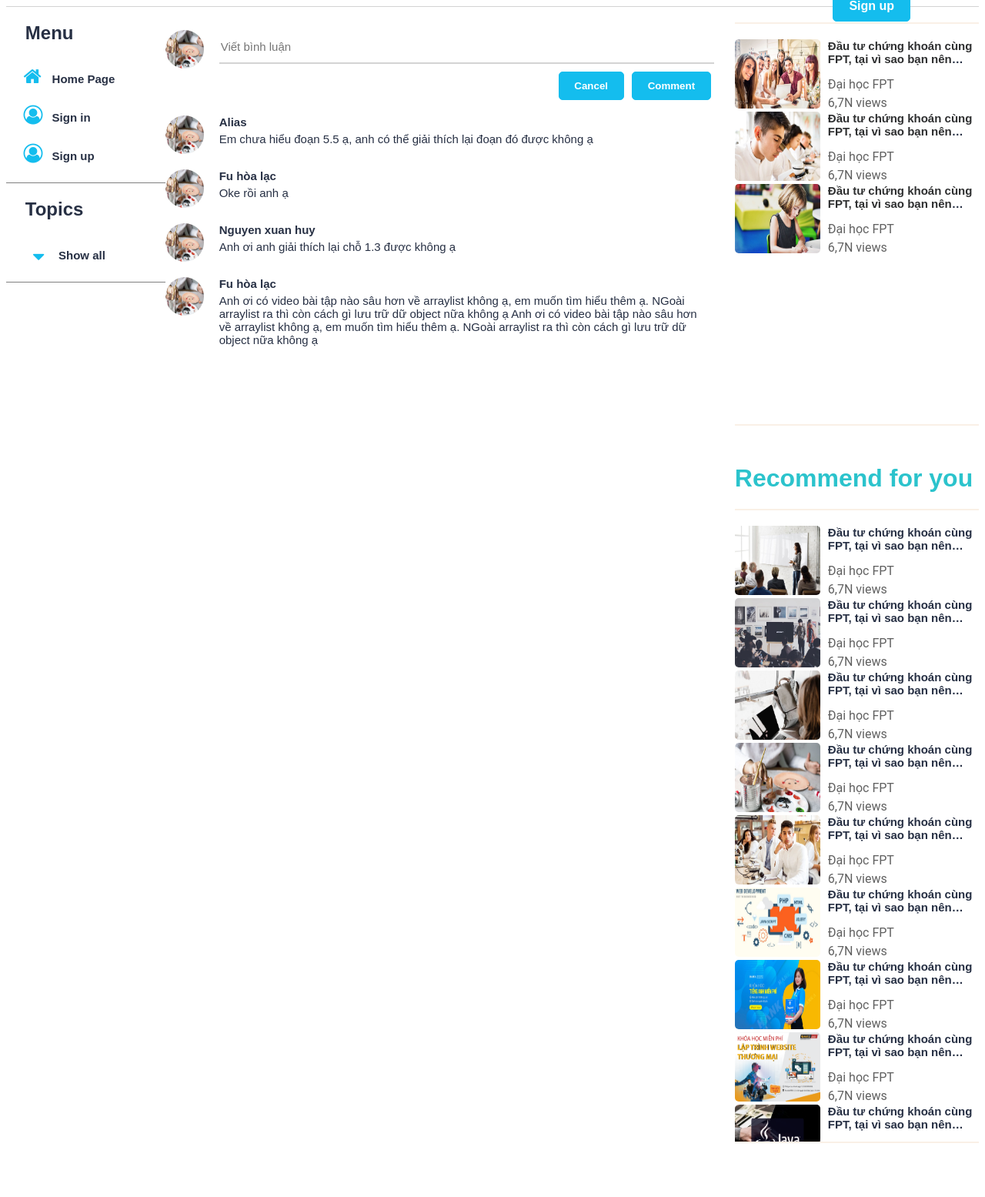
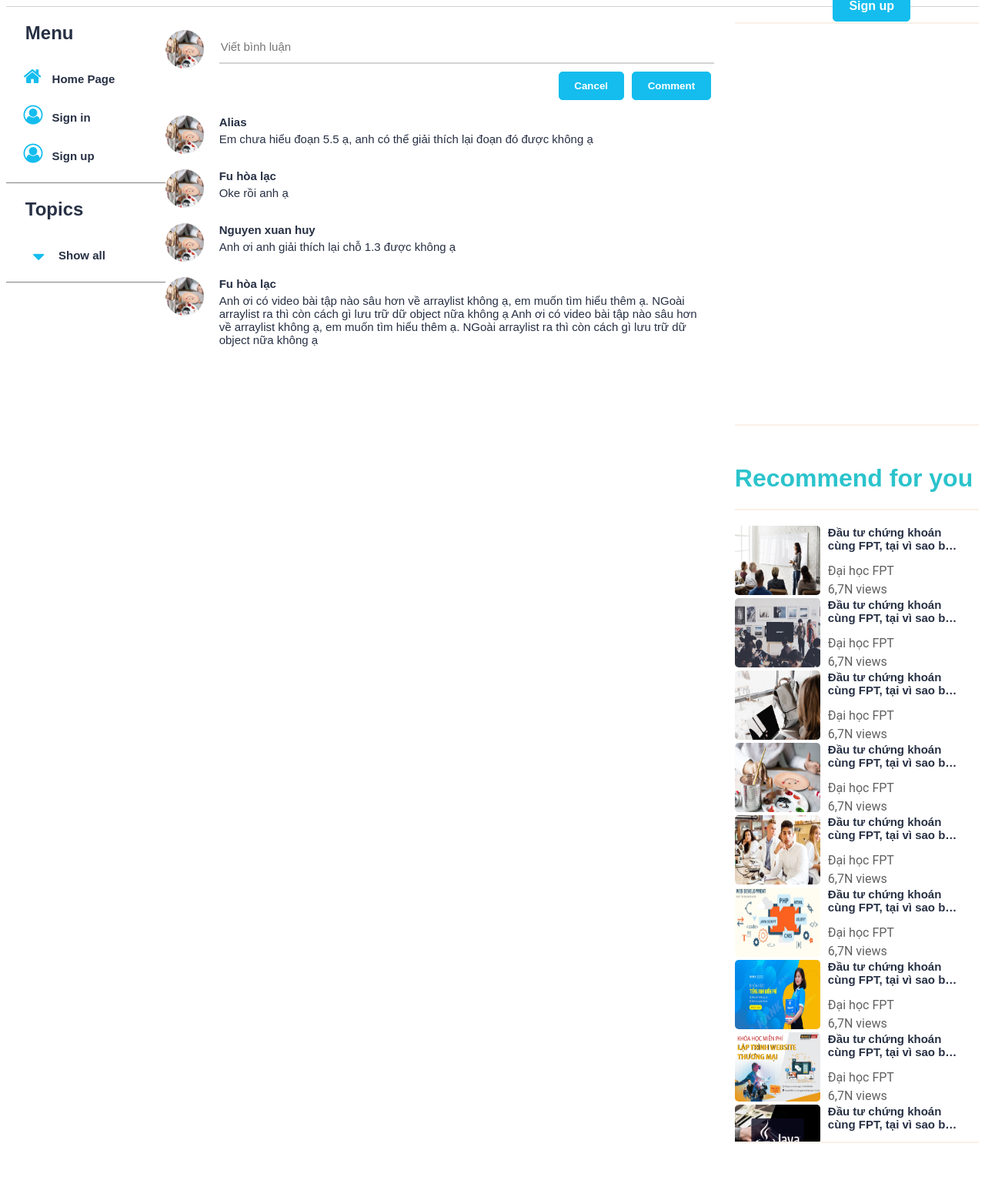
Before and after one commit to Phongptse05472/rails-efe, a Rails app: template app/views/articles/show.html.erb in a window 1280 px wide. Shown: the part 72-1627 px from the top of the page at 77% size. Run offline with Rails 7, Linux system fonts and the light colour scheme; the template is opened without the code that fills it, so the values that code supplies are empty; some libraries are stand-ins or nearby versions.

Commit message:
update favor article

```diff
--- a/app/assets/stylesheets/homepage.css
+++ b/app/assets/stylesheets/homepage.css
@@ -257,6 +257,10 @@ body::-webkit-scrollbar {
 
 .title p {
     font-size: 14px;
+    width: 90%;
+    white-space: nowrap;
+    overflow: hidden;
+    text-overflow: ellipsis;
 }
 
 .title i {
--- a/app/assets/stylesheets/watch.css
+++ b/app/assets/stylesheets/watch.css
@@ -48,12 +48,16 @@
 .l-right {
     width: 60%;
 }
+.l-right i{
+    color: red;
+    float: right;
+}
 
 .l-title {
     font-weight: bold;
     font-family: sans-serif;
     overflow: hidden;
-    width: 100%;
+    width: 92%;
     display: -webkit-box;
     -webkit-line-clamp: 2;
     -webkit-box-orient: vertical;
@@ -62,6 +66,9 @@
 .l-title a{
     color: #2E2F30;
     text-decoration: none;
+}
+l-title i{
+    float: right;
 }
 
 .l-author {
--- a/app/views/articles/show.html.erb
+++ b/app/views/articles/show.html.erb
@@ -154,6 +154,7 @@
               <%= image_tag('course_9.jpg') %>
             </div>
             <div class="l-right">
+              <i style="" onclick="bookmark(this,123)" class="fa fa-heart-o" aria-hidden="true"></i>
               <div class="l-title">
                 <%= link_to a.title, course_article_path(params[:course_slug], a.id) %>
                 tại vì sao bạn nên đầu tư chứng khoán tại vì sao bạn nên đầu tư chứng khoán
@@ -167,60 +168,6 @@
             </div>
           </li>
         <% end %>
-        <li>
-          <div class="l-left">
-            <%= image_tag('course_8.jpg') %>
-          </div>
-          <div class="l-right">
-            <div class="l-title">
-              <a href="#">
-                Đầu tư chứng khoán cùng FPT, tại vì sao bạn nên đầu tư chứng khoán con đường ngắn nhất để nghèo
-              </a>
-            </div>
-            <div class="l-author">
-              Đại học FPT
-            </div>
-            <div class="l-view">
-              6,7N views
-            </div>
-          </div>
-        </li>
-        <li>
-          <div class="l-left">
-            <%= image_tag('course_7.jpg') %>
-          </div>
-          <div class="l-right">
-            <div class="l-title">
-              <a href="#">
-                Đầu tư chứng khoán cùng FPT, tại vì sao bạn nên đầu tư chứng khoán con đường ngắn nhất để nghèo
-              </a>
-            </div>
-            <div class="l-author">
-              Đại học FPT
-            </div>
-            <div class="l-view">
-              6,7N views
-            </div>
-          </div>
-        </li>
-        <li>
-          <div class="l-left">
-            <%= image_tag('course_6.jpg') %>
-          </div>
-          <div class="l-right">
-            <div class="l-title">
-              <a href="#">
-                Đầu tư chứng khoán cùng FPT, tại vì sao bạn nên đầu tư chứng khoán con đường ngắn nhất để nghèo
-              </a>
-            </div>
-            <div class="l-author">
-              Đại học FPT
-            </div>
-            <div class="l-view">
-              6,7N views
-            </div>
-          </div>
-        </li>
       </ul>
     </div>
     <h1>Recommend for you</h1>
@@ -441,7 +388,28 @@
 <!--    });-->
 <!--</script>-->
 </body>
-
+<script>
+    function bookmark(heart,courseID){
+        var x = heart;
+        if(x.className === "fa fa-heart"){
+            x.className = "fa fa-heart-o";
+        }else{
+            x.className = "fa fa-heart";
+        }
+        var app1 = new Vue({
+            el: '#app1',
+            mounted: function () {
+                axios.get('/archive_courses/', {
+                    params: {
+                        num: courseID
+                    }
+                }).catch(error => {
+                    console.log(error);
+                });
+            }
+        });
+    }
+</script>
 <script type="text/javascript" charset="utf-8">
     $(document).ready(function () {
         $('#videoElementID').bind('contextmenu', function () {
```
